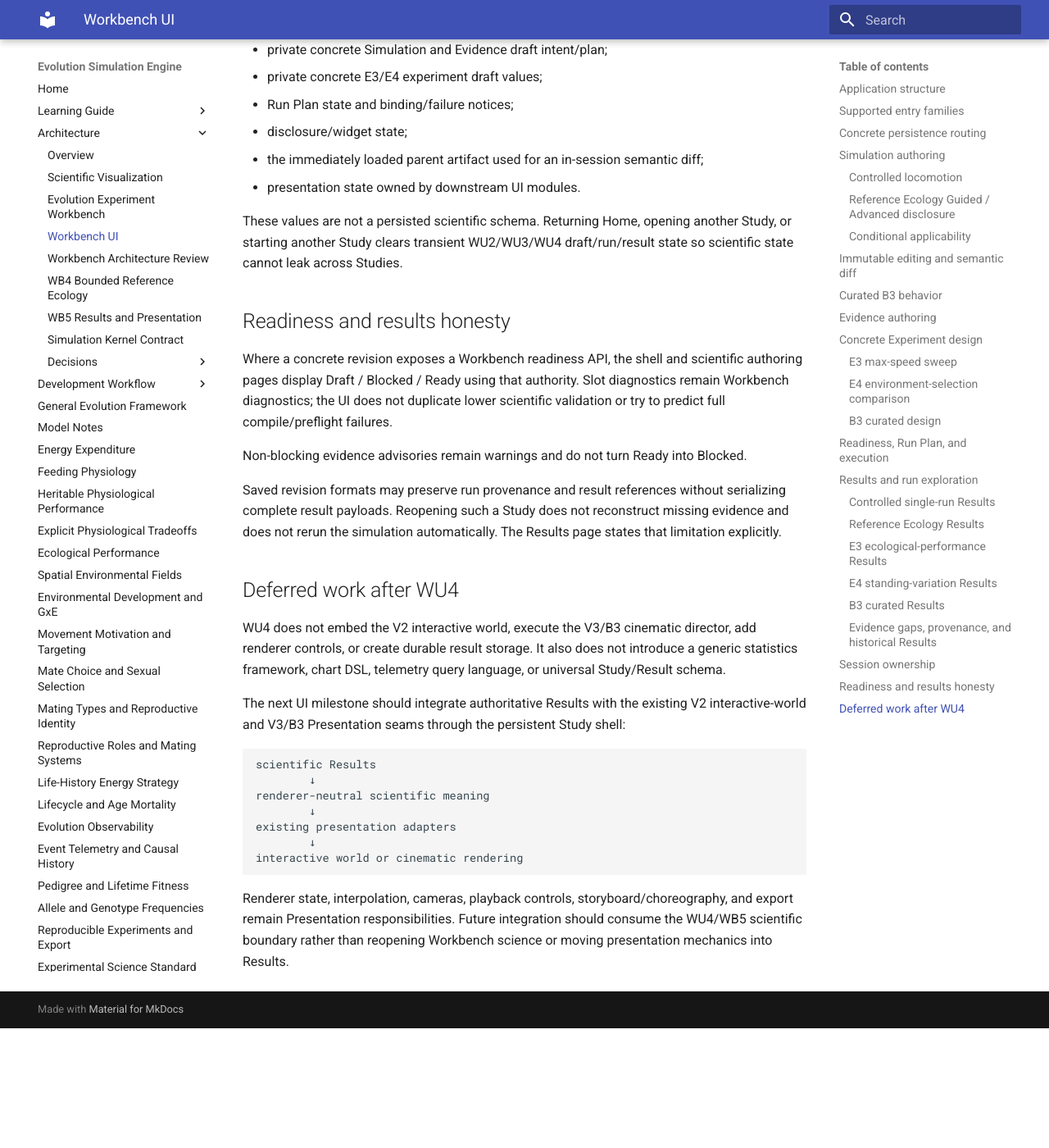
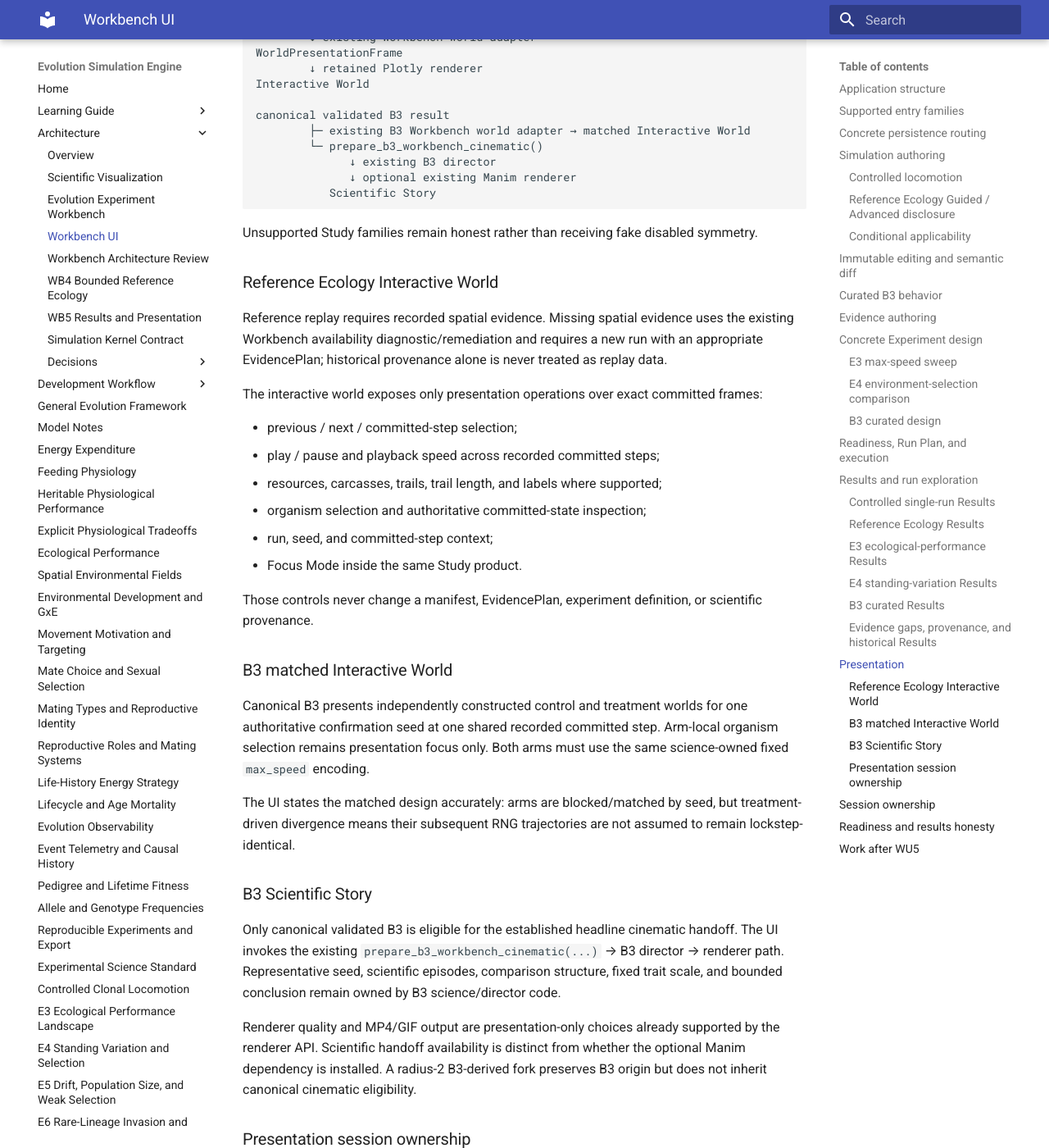
Before and after one commit to abdullahkhan57721/evolution-simulation-engine, an MkDocs documentation site: the page built from docs/workbench_ui.md, in a window 1280 px wide and 1400 px high, scrolled down 8353 px. Shown: the whole window at 82% size. Built offline with MkDocs 1.6.1 and Material for MkDocs 9.7.7, drawn with Linux system fonts in a browser that asks for light colours; before the commit the page ends 9607 px from its top, so only the background shows below that; some of the changed text lies outside the part shown.

Commit message:
docs: document WU5 Presentation integration

````diff
--- a/docs/workbench_ui.md
+++ b/docs/workbench_ui.md
@@ -24,7 +24,8 @@ Run = action
 The application remains Streamlit-based. The former top-level
 Configuration → DashboardRun → Workspace mode switch is no longer the application
 entry architecture. Existing world-workspace and renderer modules remain available
-for later integration rather than being rewritten by the shell milestones.
+for reuse by the Study Presentation experience rather than being rewritten by the
+shell milestones.
 
 ## Supported entry families
 
@@ -352,6 +353,87 @@ shows those references honestly and does not regenerate or rerun them automatica
 E3/E4 definitions likewise do not gain invented persisted result payloads or
 Study-level run identities.
 
+## Presentation
+
+WU5 makes Presentation a first-class downstream Study experience over the exact
+WU4/WB5 result association. It does not add a `PresentationSpec`, replay database,
+scene graph, camera/storyboard DSL, or universal renderer adapter.
+
+Presentation currently has concrete behavior only where real adapters exist:
+
+```text
+Reference Ecology authoritative result
+        ↓ existing Workbench world adapter
+WorldPresentationFrame
+        ↓ retained Plotly renderer
+Interactive World
+
+canonical validated B3 result
+        ├─ existing B3 Workbench world adapter → matched Interactive World
+        └─ prepare_b3_workbench_cinematic()
+              ↓ existing B3 director
+              ↓ optional existing Manim renderer
+           Scientific Story
+```
+
+Unsupported Study families remain honest rather than receiving fake disabled
+symmetry.
+
+### Reference Ecology Interactive World
+
+Reference replay requires recorded spatial evidence. Missing spatial evidence uses
+the existing Workbench availability diagnostic/remediation and requires a new run
+with an appropriate EvidencePlan; historical provenance alone is never treated as
+replay data.
+
+The interactive world exposes only presentation operations over exact committed
+frames:
+
+- previous / next / committed-step selection;
+- play / pause and playback speed across recorded committed steps;
+- resources, carcasses, trails, trail length, and labels where supported;
+- organism selection and authoritative committed-state inspection;
+- run, seed, and committed-step context;
+- Focus Mode inside the same Study product.
+
+Those controls never change a manifest, EvidencePlan, experiment definition, or
+scientific provenance.
+
+### B3 matched Interactive World
+
+Canonical B3 presents independently constructed control and treatment worlds for one
+authoritative confirmation seed at one shared recorded committed step. Arm-local
+organism selection remains presentation focus only. Both arms must use the same
+science-owned fixed `max_speed` encoding.
+
+The UI states the matched design accurately: arms are blocked/matched by seed, but
+treatment-driven divergence means their subsequent RNG trajectories are not assumed
+to remain lockstep-identical.
+
+### B3 Scientific Story
+
+Only canonical validated B3 is eligible for the established headline cinematic
+handoff. The UI invokes the existing
+`prepare_b3_workbench_cinematic(...)` → B3 director → renderer path. Representative
+seed, scientific episodes, comparison structure, fixed trait scale, and bounded
+conclusion remain owned by B3 science/director code.
+
+Renderer quality and MP4/GIF output are presentation-only choices already supported
+by the renderer API. Scientific handoff availability is distinct from whether the
+optional Manim dependency is installed. A radius-2 B3-derived fork preserves B3
+origin but does not inherit canonical cinematic eligibility.
+
+### Presentation session ownership
+
+Presentation state is transient and namespaced. It includes focus mode, subexperience,
+selected seed/step/organism, playback, renderer visibility/trail/label controls, and
+renderer output options. State is reconciled to exact revision + manifest digest +
+run ownership and is cleared when an active Study/run is replaced or the user returns
+Home. Changing B3 confirmation seed resets timeline and organism-selection state.
+
+Programmatic committed-step changes explicitly synchronize the keyed Streamlit step
+widget so Previous/Next and playback cannot be undone by stale widget state.
+
 ## Session ownership
 
 Streamlit session state owns only transient application concerns:
@@ -365,11 +447,11 @@ Streamlit session state owns only transient application concerns:
 - Run Plan state and binding/failure notices;
 - disclosure/widget state;
 - the immediately loaded parent artifact used for an in-session semantic diff;
-- presentation state owned by downstream UI modules.
+- Presentation focus/replay/renderer state.
 
 These values are not a persisted scientific schema. Returning Home, opening another
-Study, or starting another Study clears transient WU2/WU3/WU4 draft/run/result state
-so scientific state cannot leak across Studies.
+Study, or starting another Study clears transient WU2–WU5 draft/run/result/presentation
+state so scientific or renderer state cannot leak across Studies.
 
 ## Readiness and results honesty
 
@@ -382,30 +464,25 @@ Non-blocking evidence advisories remain warnings and do not turn Ready into Bloc
 
 Saved revision formats may preserve run provenance and result references without
 serializing complete result payloads. Reopening such a Study does not reconstruct
-missing evidence and does not rerun the simulation automatically. The Results page
-states that limitation explicitly.
+missing evidence and does not rerun the simulation automatically. The Results and
+Presentation pages state that limitation explicitly.
 
-## Deferred work after WU4
+## Work after WU5
 
-WU4 does not embed the V2 interactive world, execute the V3/B3 cinematic director,
-add renderer controls, or create durable result storage. It also does not introduce a
-generic statistics framework, chart DSL, telemetry query language, or universal
-Study/Result schema.
+WU5 completes the first concrete Presentation integration while deliberately leaving
+broader product hardening and release polish outside its scope. It does not add
+durable result storage, a background render queue, generic statistics/chart/query
+frameworks, a universal Study/Result/Presentation schema, or a generic cinematic
+scene model.
 
-The next UI milestone should integrate authoritative Results with the existing V2
-interactive-world and V3/B3 Presentation seams through the persistent Study shell:
-
-```text
-scientific Results
-        ↓
-renderer-neutral scientific meaning
-        ↓
-existing presentation adapters
-        ↓
-interactive world or cinematic rendering
-```
+The next UI milestone is **WU6 — Product Hardening, Accessibility, Visual Completion,
+and Release Readiness**. WU6 should exercise and polish the existing end-to-end Study
+product rather than redesign settled scientific or presentation ownership. Relevant
+work includes navigation coherence, accessibility, responsive/focus behavior,
+visual consistency, error/remediation clarity, renderer availability/failure UX,
+release smoke paths, and launch/packaging guidance where already supported.
 
 Renderer state, interpolation, cameras, playback controls, storyboard/choreography,
-and export remain Presentation responsibilities. Future integration should consume
-the WU4/WB5 scientific boundary rather than reopening Workbench science or moving
-presentation mechanics into Results.
+and export remain Presentation responsibilities. Future work should continue to
+consume the authoritative Workbench/Results boundary rather than reopening science or
+moving presentation mechanics into Results.
````
